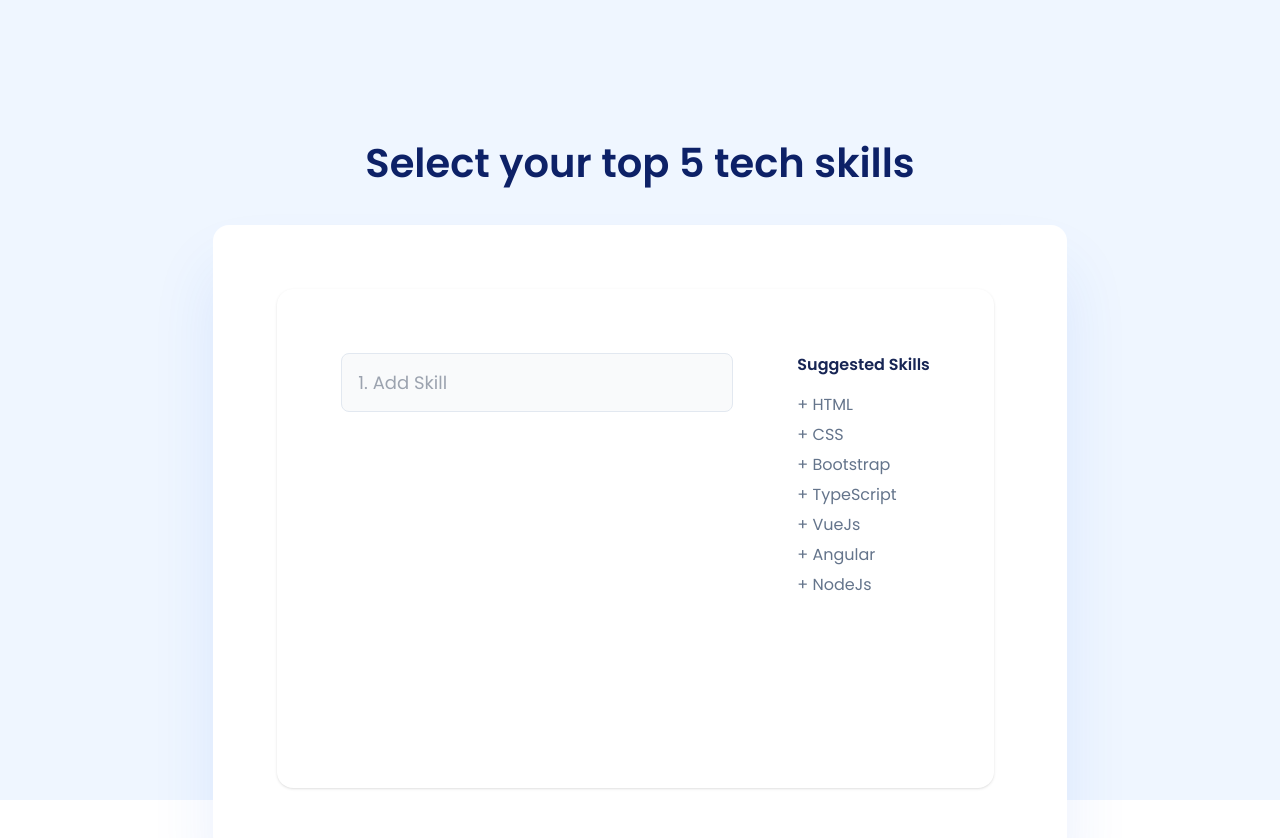
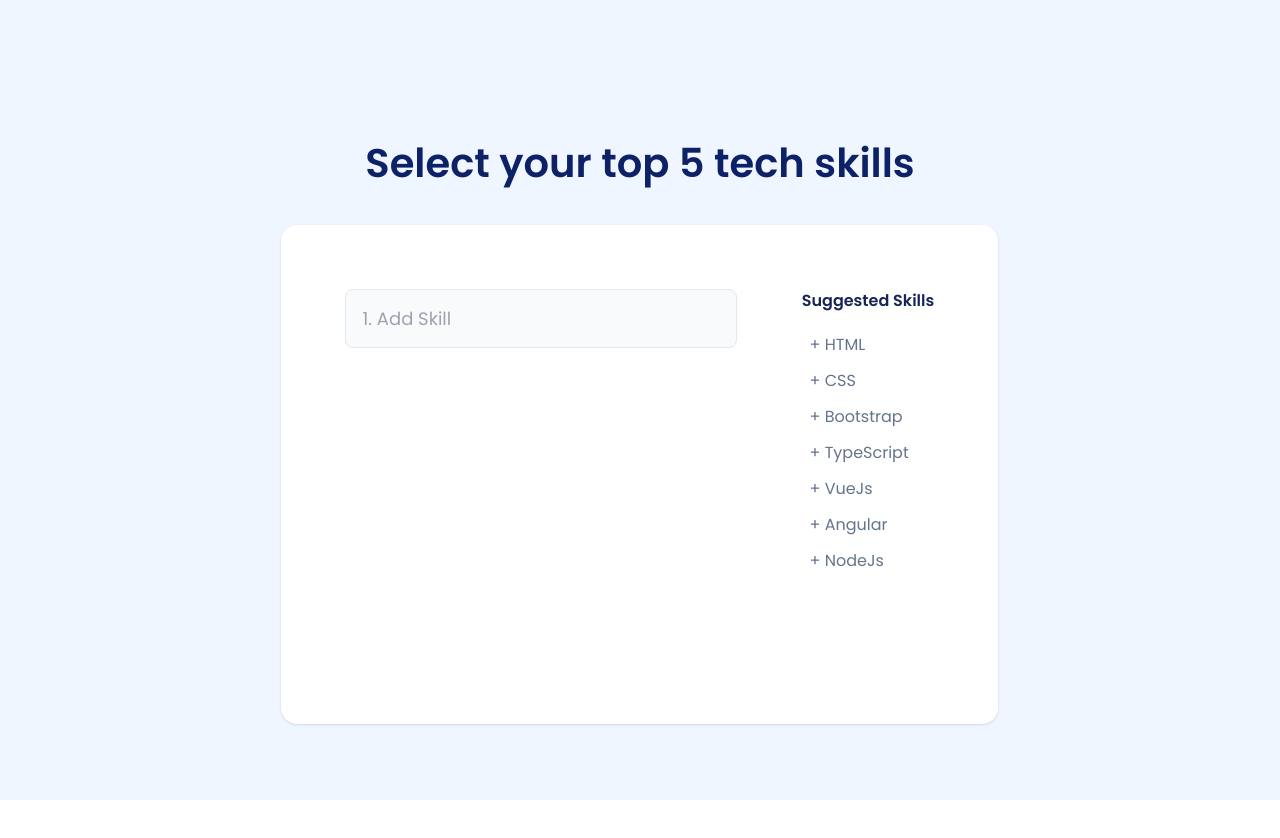
Before and after one commit to Bivektamu/coding_challenge, a React (Create React App) app: page / in a window 1280 px wide. Shown: the top 838 px of the page. After the commit the page ends 800 px from the top, so only its background shows below. Built offline with nearby package versions, Linux system fonts and the light colour scheme.

Commit message:
Working on suggested column

```diff
--- /dev/null
+++ b/src/component/SortableList/SearchBox.jsx
@@ -0,0 +1,82 @@
+import React, { useState, useEffect } from 'react'
+import SKILLS from '../../dataLayer'
+import Skill from './Skill'
+const SearchBox = ({skills}) => {
+
+    const [selectedSkills, setSs] = useState([])
+    const [value, setV] = useState('')
+    const [suggList, setSL] = useState([])
+    const [suggest, setS] = useState(false)
+    const [optionSelected, setOS] = useState(false)
+    const [allS, setAS] = useState(SKILLS)
+
+
+    useEffect(() => {
+
+        if (value) {
+            console.clear()
+            // const filtered = allS.filter(s=> s.indexOf(value) === 0)
+            const filtered = allS.filter(s => {
+                const index = (s.toLocaleLowerCase().indexOf(value.toLocaleLowerCase()))
+                if (index === 0) {
+                    return (s)
+                }
+            })
+            setSL(filtered)
+        }
+        else {
+            setSL([])
+        }
+
+    }, [value])
+
+    const selected = (s) => {
+        setSs([...selectedSkills, s])
+        setOS(true)
+        setV('')
+        setSL([])
+        setS(false)
+        let temp = allS.filter(sk => sk !== s)
+        setAS(temp)
+    }
+
+    const deleteSkill = (s, i) => {
+        console.log(i)
+        let temp = selectedSkills.filter((s, index) => index !== i)
+        console.log(temp)
+        setSs(temp)
+
+         temp = allS
+         temp.push(s)
+        setAS(temp)
+
+    }
+
+    useEffect(()=>{
+        skills(selectedSkills)
+    }, [selectedSkills])
+
+    return (
+        <div className="Skills flex-col justify-center items-center gap-[18px] inline-flex">
+            {selectedSkills.length > 0 && selectedSkills.map((s, i) => <Skill key={i} skill={s} index={i} onClickHandler={() => deleteSkill(s,i)} />)}
+            {selectedSkills.length < 5 && (
+                <div className={`FaqFour w-[392px] h-[59px] p-4  rounded-lg border border-slate-200 justify-between items-center inline-flex relative bg-gray-50`}>
+                    <input className={`AddSkill text-slate-500 outline-none bg-transparent  text-lg font-normal capitalize font-['Poppins'] `} placeholder={`${selectedSkills.length + 1}. Add Skill`} value={value} onChange={e => setV(e.target.value)} onFocus={() => setS(true)}  />
+
+                    {suggest && suggList.length > 0 && (
+                        <div className="FaqFour absolute left-0 top-14 w-[392px] max-h-[250px] overflow-auto z-10  bg-gray-50 rounded-lg border border-slate-200">
+                            {suggList.map((s, i) => (
+                                <div key={i} className="Rectangle1 hover:bg-slate-200 cursor-pointer border-l border-r border-slate-200">
+                                    <p className="Reactjs text-slate-500 text-base font-normal font-['Poppins'] text-left p-2" onClick={() => selected(s)}>{s}</p>
+                                </div>
+                            ))}
+                        </div>
+                    )}
+
+                </div>
+            )}
+        </div>
+    )
+}
+
+export default SearchBox
--- a/src/component/SortableList/SkillsBoard.jsx
+++ b/src/component/SortableList/SkillsBoard.jsx
@@ -1,86 +1,24 @@
 import React, { useState, useEffect } from 'react'
-import Skill from './Skill'
-import SKILLS from '../../dataLayer'
+import SearchBox from './SearchBox'
+import SuggestedSkills from './SuggestedSkills'
+
 
 const SkillsBoard = () => {
-    const [selectedSkills, setSs] = useState([])
-    const [value, setV] = useState('')
-    const [suggList, setSL] = useState([])
-    const [suggest, setS] = useState(false)
-    const [optionSelected, setOS] = useState(false)
-    const [allS, setAS] = useState(SKILLS)
 
-
-    useEffect(() => {
-
-        if (value) {
-            console.clear()
-            // const filtered = allS.filter(s=> s.indexOf(value) === 0)
-            const filtered = allS.filter(s => {
-                const index = (s.toLocaleLowerCase().indexOf(value.toLocaleLowerCase()))
-                if (index === 0) {
-                    return (s)
-                }
-            })
-            setSL(filtered)
-        }
-
-    }, [value])
-
-    const selected = (s) => {
-        setSs([...selectedSkills, s])
-        setOS(true)
-        setV('')
-        setSL([])
-        setS(false)
-        let temp = allS.filter(sk=>sk!==s)
-        setAS(temp)
+    const [selectedSkills, setSS] = useState([])
+    const getSelectedSkills = (s) => {
+        setSS(s)
     }
 
-    const deleteSkill = (i) => {
-        console.log(i)
-        const temp = selectedSkills.filter((s,index) => index!== i)
-        console.log(temp)
-        setSs(temp)
+    const updateSkills = (s) => {
+        console.log('asdf')
+    }
+    return (
+        <div className="Frame1 w-[717px] h-[498.85px] p-16 bg-white rounded-2xl shadow justify-start items-start gap-16 inline-flex">
 
-    }
+                <SearchBox skills={(s)=>getSelectedSkills(s)} />
+                <SuggestedSkills skills={selectedSkills} updateSkills={updateSkills()} />
 
-    return (
-        <div className='board'>
-            <div className="Frame1 w-[717px] h-[498.85px] p-16 bg-white rounded-2xl shadow justify-start items-start gap-16 inline-flex">
-                <div className="Skills flex-col justify-center items-center gap-[18px] inline-flex">
-                    {selectedSkills.length > 0 && selectedSkills.map((s, i) => <Skill key={i} skill={s} index={i} onClickHandler={()=>deleteSkill(i)} />)}
-                    {selectedSkills.length < 5 && (
-                        <div className={`FaqFour w-[392px] h-[59px] p-4  rounded-lg border border-slate-200 justify-between items-center inline-flex relative bg-gray-50`}>
-                            <input className={`AddSkill text-slate-500 outline-none bg-transparent  text-lg font-normal font-['Poppins'] `} placeholder={`${selectedSkills.length+1}. Add Skill`} value={value} onChange={e => setV(e.target.value)} onFocus={() => setS(true)} />
-
-                            {suggest && suggList.length > 0 && (
-                                <div className="FaqFour absolute left-0 top-14 w-[392px] max-h-[250px] overflow-auto z-10  bg-gray-50 rounded-lg border border-slate-200">
-                                    {suggList.map((s, i) => (
-                                        <div key={i} className="Rectangle1 hover:bg-slate-200 cursor-pointer border-l border-r border-slate-200">
-                                            <p className="Reactjs text-slate-500 text-base font-normal font-['Poppins'] text-left p-2" onClick={() => selected(s)}>{s}</p>
-                                        </div>
-                                    ))}
-                                </div>
-                            )}
-
-
-                        </div>
-                    )}
-                </div>
-                <div className="SuggestedSkills w-[133px] h-[234px] relative">
-                    <div className="Frame1 left-0 top-[40px] absolute flex-col justify-start items-start gap-1.5 inline-flex">
-                        <div className="Html text-slate-500 text-base font-normal font-['Poppins']">+ HTML</div>
-                        <div className="Css text-slate-500 text-base font-normal font-['Poppins']">+ CSS</div>
-                        <div className="Bootstrap text-slate-500 text-base font-normal font-['Poppins']">+ Bootstrap</div>
-                        <div className="Typescript text-slate-500 text-base font-normal font-['Poppins']">+ TypeScript</div>
-                        <div className="Vuejs text-slate-500 text-base font-normal font-['Poppins']">+ VueJs</div>
-                        <div className="Angular text-slate-500 text-base font-normal font-['Poppins']">+ Angular</div>
-                        <div className="Nodejs text-slate-500 text-base font-normal font-['Poppins']">+ NodeJs</div>
-                    </div>
-                    <div className="SuggestedSkills left-0 top-0 absolute text-blue-950 text-base font-semibold font-['Poppins']">Suggested Skills</div>
-                </div>
-            </div>
         </div>
     )
 }
--- /dev/null
+++ b/src/component/SortableList/SuggestedSkills.jsx
@@ -0,0 +1,42 @@
+import React, { useEffect, useState } from 'react'
+
+const SuggestedSkills = ({skills}) => {
+    const INITIAL_SKILLS = ['HTML', 'CSS', 'Bootstrap', 'TypeScript', 'VueJs', 'Angular', 'NodeJs']
+    const [suggestedSkills, setSS] = useState([])
+    const [clicked, setC] = useState([])
+    useEffect(() => {
+        setSS(INITIAL_SKILLS)
+        const temp = INITIAL_SKILLS.map(s=> false)
+        setC(temp)
+
+    }, [])
+    const onClick = (s, i) => {
+        setC([...clicked.slice(0, i), true, ...clicked.slice(i+1)])
+    }
+    useEffect(()=>{
+        if(clicked) {
+            console.log(clicked)
+        }
+    }, [clicked])
+
+
+    useEffect(()=>{
+        console.log(skills)
+
+
+    }, [skills])
+
+    return (
+        <div className="SuggestedSkills w-[133px] h-[234px] relative">
+            <div className="SuggestedSkills mb-4   text-blue-950 text-base font-semibold font-['Poppins']">Suggested Skills</div>
+            <div className="Frame1  flex-col justify-start items-start gap-1.5">
+                {suggestedSkills.length > 0 && suggestedSkills.map((s, i) => <p key={i} onClick={()=>onClick(s, i)} className={`text-left text-slate-500 text-base font-normal font-['Poppins'] mb-1 rounded-lg  px-2 py-1 cursor-pointer ${clicked[i]&&'bg-blue-950 text-white'}`}>{clicked[i]===true?'-':'+'} {s}</p>)
+                }
+            </div>
+
+
+        </div>
+    )
+}
+
+export default SuggestedSkills
```
